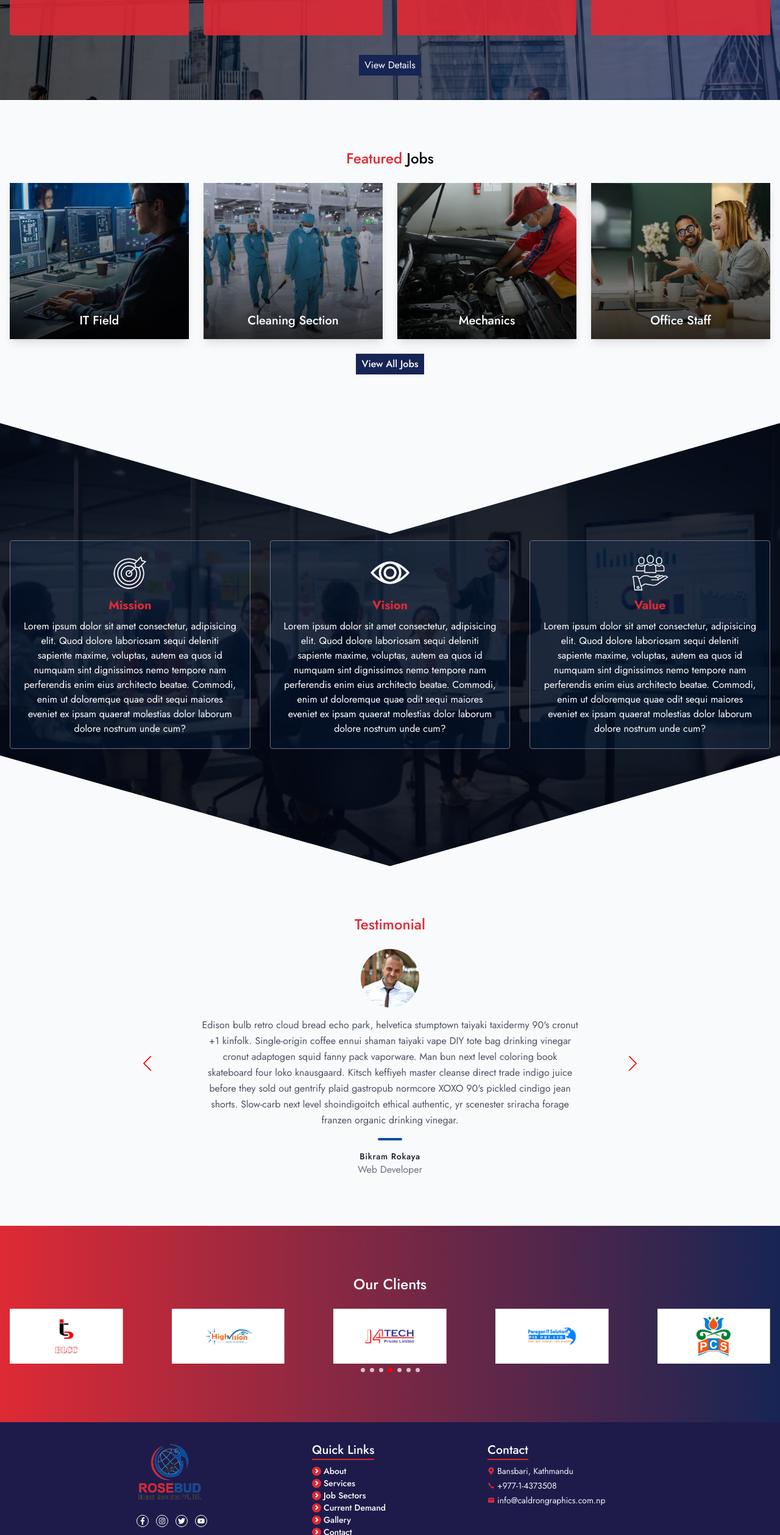
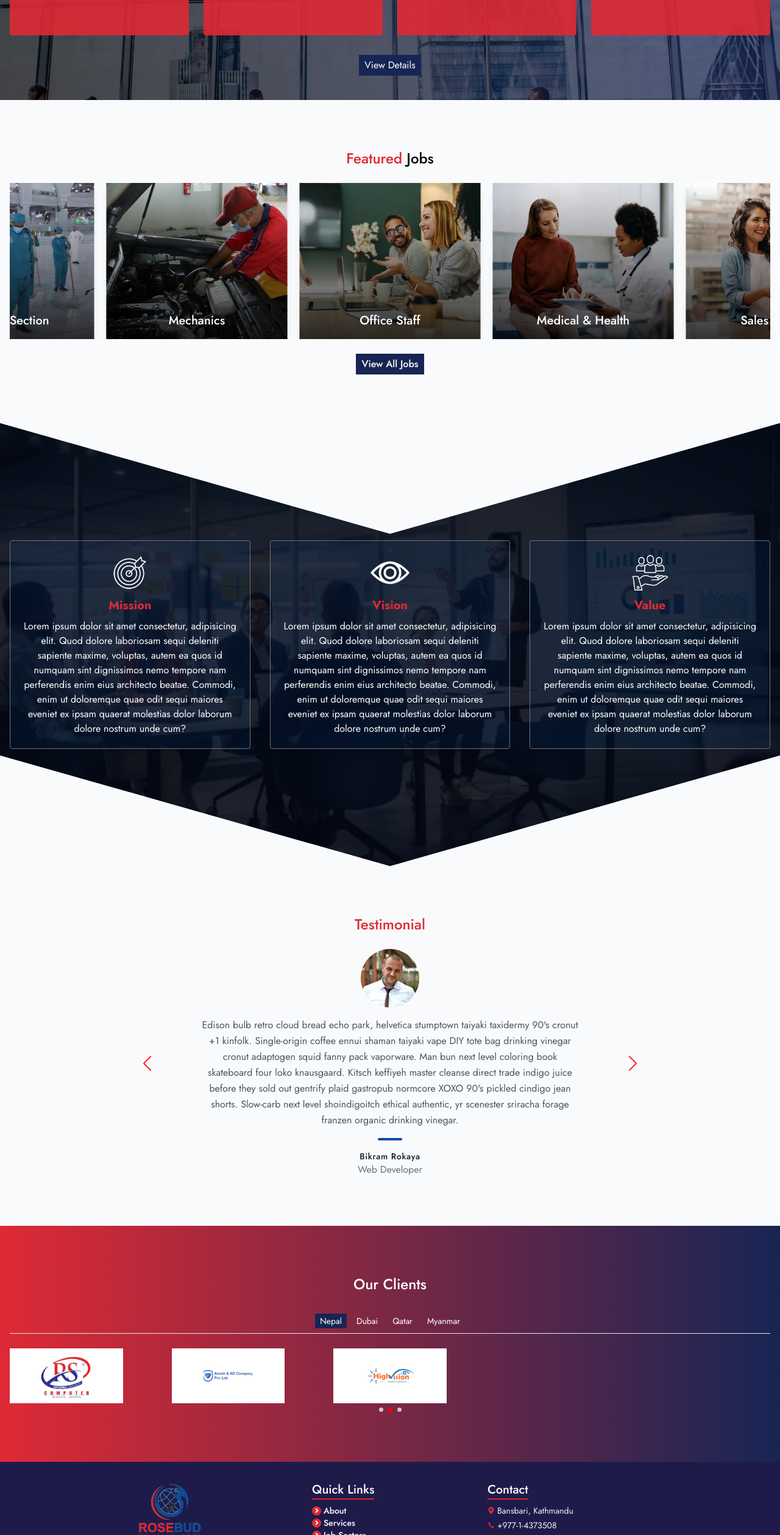
Before and after one commit to kanxa12345/rose-bud, a Next.js app: page / in a window 1280 px wide. Shown: the part 1772-4289 px from the top of the page at 61% size. Built offline with nearby package versions, Linux system fonts and the light colour scheme.

Commit message:
added country list in clients section

```diff
--- a/src/components/Client.jsx
+++ b/src/components/Client.jsx
@@ -1,26 +1,48 @@
-import React from "react";
+import React, { useState } from "react";
 import { Swiper, SwiperSlide } from "swiper/react";
 import { Pagination, A11y, Autoplay } from "swiper/modules";
 import "swiper/css";
 import "swiper/css/autoplay";
 import "swiper/css/pagination";
 import Image from "next/image";
+import ClientData from "@/data/ClientData";
 
 const Client = () => {
-  const clientImages = [
-    "/images/clients-images/alwish.png",
-    "/images/clients-images/blcc.jpg",
-    "/images/clients-images/high-vision.png",
-    "/images/clients-images/j4.png",
-    "/images/clients-images/paragon.png",
-    "/images/clients-images/pcs.jpg",
-    "/images/clients-images/rs.png",
-  ];
+  const [activeCountry, setActiveCountry] = useState(0);
+
+  const handleCountry = (index) => {
+    setActiveCountry(index);
+  };
+
+  const clientFolder = {};
+  ClientData.forEach((dataItem) => {
+    if (!clientFolder[dataItem.country]) {
+      clientFolder[dataItem.country] = {
+        country: dataItem.country,
+        clients: [dataItem],
+      };
+    } else {
+      clientFolder[dataItem.country].clients.push(dataItem);
+    }
+  });
+
   return (
     <section className="py-20 bg-gradient-to-r from-brand1 to-blue-950 text-white">
-      <div className="container flex flex-col items-center gap-6">
+      <div className="container flex flex-col items-center gap-8">
         <h2 className="text-2xl font-medium">Our Clients</h2>
-        <div className="w-full">
+        <div className="w-full flex flex-col gap-2 items-center">
+          <div className="w-full flex justify-center gap-2 border-b pb-2">
+            {Object.values(clientFolder).map((item, id) => (
+              <button
+                key={id}
+                onClick={() => handleCountry(id)}
+                className={`px-2 py-[2px] text-sm rounded-sm ${activeCountry === id ? 'bg-blue-950 text-white': ''}`}
+              >
+                {item.country}
+              </button>
+            ))}
+          </div>
+          <div className="w-full mt-4">
             <Swiper
               centeredSlidesBounds={true}
               modules={[Pagination, A11y, Autoplay]}
@@ -35,7 +57,7 @@ const Client = () => {
                 "--swiper-pagination-bullet-inactive-color": "#fff",
                 "--swiper-theme-color": "red",
                 "--swiper-pagination-bullet-inactive-opacity": "0.7",
-                "--swiper-pagination-bottom": "-5px"
+                "--swiper-pagination-bottom": "-5px",
               }}
               breakpoints={{
                 768: {
@@ -52,10 +74,14 @@ const Client = () => {
                 },
               }}
             >
-            {clientImages.map((image, index) => (
+              {Object.values(clientFolder).map((item, countryIndex) => (
+                <div key={countryIndex}>
+                  {activeCountry === countryIndex && (
+                    <div>
+                      {item.clients.map((image, index) => (
                         <SwiperSlide key={index}>
                           <Image
-                  src={image}
+                            src={image.imageUrl}
                             height={2000}
                             width={2000}
                             priority={true}
@@ -64,8 +90,13 @@ const Client = () => {
                           />
                         </SwiperSlide>
                       ))}
+                    </div>
+                  )}
+                </div>
+              ))}
               <div className="w-full h-4"></div>
             </Swiper>
+          </div>
         </div>
       </div>
     </section>
--- a/src/components/FeatureJob.jsx
+++ b/src/components/FeatureJob.jsx
@@ -2,6 +2,10 @@ import React from "react";
 import JobData from "@/data/JobData";
 import Image from "next/image";
 import Link from "next/link";
+import { Swiper, SwiperSlide } from "swiper/react";
+import { Pagination, A11y, Autoplay } from "swiper/modules";
+import "swiper/css";
+import "swiper/css/autoplay";
 
 const FeatureJob = () => {
   const jobFolder = {};
@@ -22,11 +26,39 @@ const FeatureJob = () => {
         <h2 className="text-2xl font-medium">
           <span className="text-brand1">Featured</span> Jobs
         </h2>
-        <div className="w-full grid grid-cols-4 gap-6">
-          {Object.values(jobFolder)
-            .slice(0, 4)
-            .map((jobItem, id) => (
-              <Link href={`/jobSector/${jobItem.jobTitle}`} key={id} className="relative shadow-lg flex after:absolute after:w-0 after:h-0 after:flex after:justify-center after:items-center after:top-1/2 after:left-1/2 after:-translate-x-1/2 after:-translate-y-1/2 after:content-['Click_Here'] after:text-lg after:font-semibold after:z-20 after:text-white after:opacity-0 after:bg-blue-950 hover:after:opacity-100 hover:after:bg-opacity-80 hover:after:w-full hover:after:h-full after:transition-all after:duration-300 after:ease-linear">
+        <div className="w-full">
+          <Swiper
+            centeredSlidesBounds={true}
+            modules={[Pagination, A11y, Autoplay]}
+            spaceBetween={20}
+            loop={true}
+            centeredSlides={true}
+            autoplay={{ delay: 3000 }}
+            slidesPerView={3}
+            style={{
+              "--swiper-pagination-bullet-size": "7px",
+              "--swiper-pagination-bullet-inactive-color": "#fff",
+              "--swiper-theme-color": "red",
+              "--swiper-pagination-bullet-inactive-opacity": "0.7",
+            }}
+            breakpoints={{
+              768: {
+                slidesPerView: 4,
+              },
+              1024: {
+                slidesPerView: 4,
+              },
+              1280: {
+                slidesPerView: 4,
+              },
+            }}
+          >
+            {Object.values(jobFolder).map((jobItem, id) => (
+              <SwiperSlide key={id}>
+                <Link
+                  href={`/jobSector/${jobItem.jobTitle}`}
+                  className="relative shadow-lg flex after:absolute after:w-0 after:h-0 after:flex after:justify-center after:items-center after:top-1/2 after:left-1/2 after:-translate-x-1/2 after:-translate-y-1/2 after:content-['Click_Here'] after:text-lg after:font-semibold after:z-20 after:text-white after:opacity-0 after:bg-blue-950 hover:after:opacity-100 hover:after:bg-opacity-80 hover:after:w-full hover:after:h-full after:transition-all after:duration-300 after:ease-linear"
+                >
                   <Image
                     src={jobItem.thumbnailImage}
                     priority={true}
@@ -36,11 +68,20 @@ const FeatureJob = () => {
                     className="w-full h-64 object-cover"
                   />
                   <div className="absolute w-full h-full inset-0 bg-gradient-to-t from-black to-transparent opacity-80"></div>
-                <h3 className="text-xl font-medium absolute w-full text-center left-0 bottom-4 z-10 text-white">{jobItem.jobTitle}</h3>
+                  <h3 className="text-xl font-medium absolute w-full text-center left-0 bottom-4 z-10 text-white">
+                    {jobItem.jobTitle}
+                  </h3>
                 </Link>
+              </SwiperSlide>
             ))}
+          </Swiper>
         </div>
-        <Link href="/jobSector" className="font-medium text-white border border-blue-950 bg-blue-950 hover:text-blue-950 hover:bg-white px-2 py-1 cursor-pointer transition-all duration-200 ease-linear">View All Jobs</Link>
+        <Link
+          href="/jobSector"
+          className="font-medium text-white border border-blue-950 bg-blue-950 hover:text-blue-950 hover:bg-white px-2 py-1 cursor-pointer transition-all duration-200 ease-linear"
+        >
+          View All Jobs
+        </Link>
       </div>
     </section>
   );
--- /dev/null
+++ b/src/data/ClientData.js
@@ -0,0 +1,62 @@
+export default [
+  {
+    id: 1,
+    country: "Nepal",
+    imageUrl: "/images/clients-images/alwish.png",
+  },
+  {
+    id: 1,
+    country: "Dubai",
+    imageUrl: "/images/clients-images/blcc.jpg",
+  },
+  {
+    id: 1,
+    country: "Nepal",
+    imageUrl: "/images/clients-images/high-vision.png",
+  },
+  {
+    id: 1,
+    country: "Qatar",
+    imageUrl: "/images/clients-images/j4.png",
+  },
+  {
+    id: 1,
+    country: "Dubai",
+    imageUrl: "/images/clients-images/kelina.jpg",
+  },
+  {
+    id: 1,
+    country: "Qatar",
+    imageUrl: "/images/clients-images/lumbini.jpg",
+  },
+  {
+    id: 1,
+    country: "Myanmar",
+    imageUrl: "/images/clients-images/paragon.png",
+  },
+  {
+    id: 1,
+    country: "Dubai",
+    imageUrl: "/images/clients-images/pcs.jpg",
+  },
+  {
+    id: 1,
+    country: "Nepal",
+    imageUrl: "/images/clients-images/rs.png",
+  },
+  {
+    id: 1,
+    country: "Myanmar",
+    imageUrl: "/images/clients-images/str.png",
+  },
+  {
+    id: 1,
+    country: "Myanmar",
+    imageUrl: "/images/clients-images/supreme.png",
+  },
+  {
+    id: 1,
+    country: "Qatar",
+    imageUrl: "/images/clients-images/tejasvi.png",
+  },
+];
```
Lines whose indentation alone changed are shown as unchanged.
